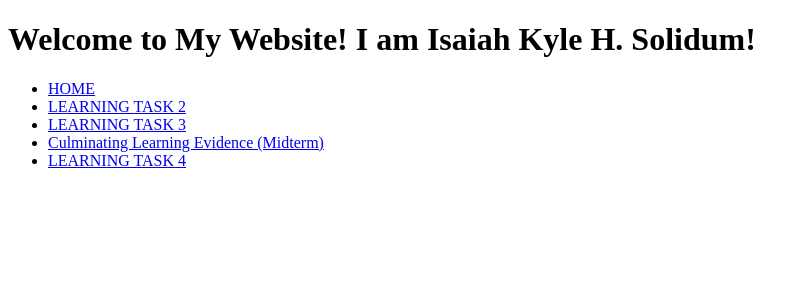
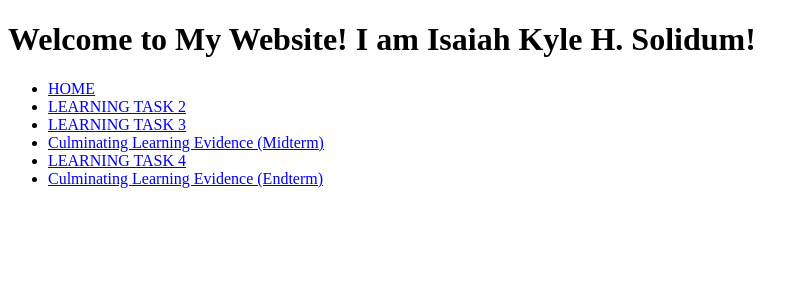
Before and after one commit to ikhsolidum/learningtasks, a PHP site: page / in a window 1280 px wide. Shown: the top 300 px of the page, without its empty margins (0-808 px from the left). Run offline with PHP 8.4, Linux system fonts and the light colour scheme.

Commit message:
Update index.php

```diff
--- a/index.php
+++ b/index.php
@@ -19,6 +19,8 @@
 	</li>
 	<li><a href="/lt4/index.html">LEARNING TASK 4</a>
 	</li>
+	<li><a href="/CLE1ET/index.html">Culminating Learning Evidence (Endterm)</a></li>
+	</li>
 </ul>
 </body>
 </html>
```
